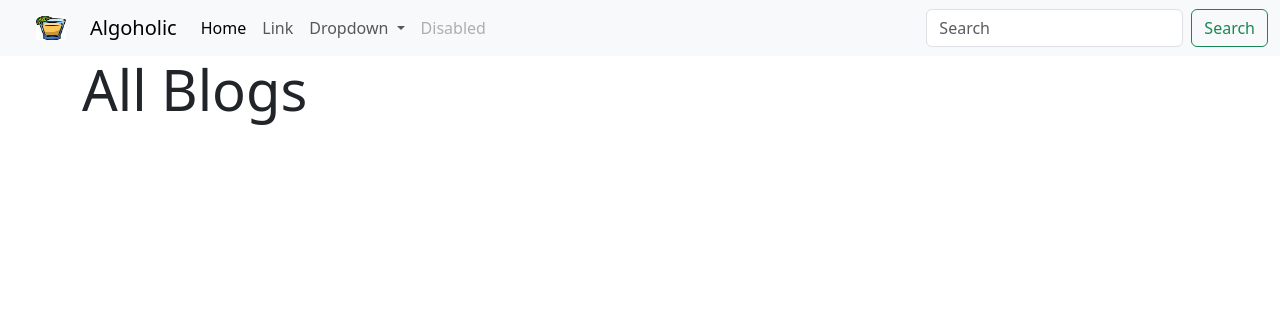
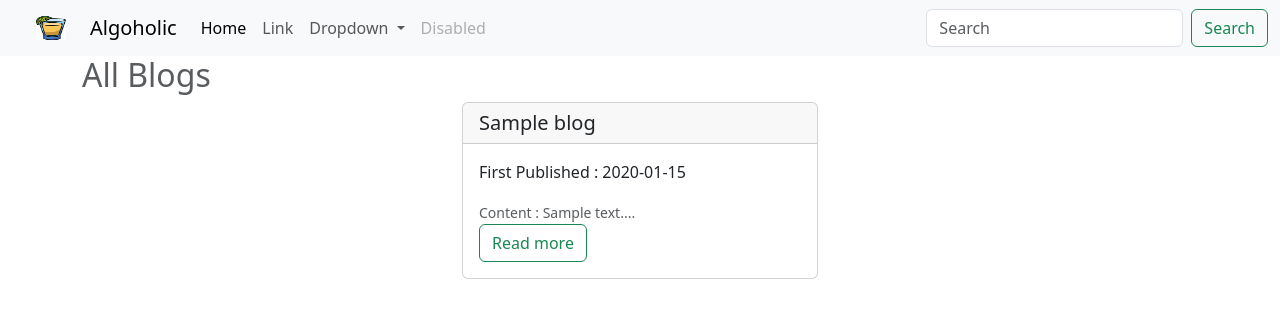
Before and after one commit to cljiahao/FastAPI_Practice, a FastAPI app: template backend/templates/blog/home.html in a window 1280 px wide. Shown: the top 318 px of the page. Run offline with FastAPI, Linux system fonts and the light colour scheme; the template is opened without the code that fills it: most values are stand-ins (such as "Sample title", 1, 10 or a date in 2020).

Commit message:
Added blog cards and read more page

```diff
--- a/backend/templates/blog/home.html
+++ b/backend/templates/blog/home.html
@@ -2,6 +2,26 @@
 <title>Algoholic</title>
 {% endblock %} {% block content %}
 <div class="container">
-  <h1 class="display-4">All Blogs</h1>
+  <h2 class="text-muted">All Blogs</h1>
+  <div class="row justify-content-center">
+
+      {% for blog in blogs %}
+      <div class="col-sm-4 mb-4">
+        <div class="card">
+          <div class="card-header">
+              <h5 class="card-text">{{ blog.title }}</h5>
+          </div>
+          <div class="card-body">
+            <p class="card-text">First Published : {{blog.created_at.strftime('%Y-%m-%d')}}</p>
+            <small class="card-text text-muted">Content : {{blog.content[:60]}}...</small>
+            <br>
+            <a href="/app/blog/{{blog.id}}" class="btn btn-outline-success">Read more</a>
+          </div>
+        </div>
+      </div>
+      {% endfor %}
+
+  </div>
 </div>
+
 {% endblock %}
```
Also changed, not shown: backend/apps/v1/route_blog.py (+18 -2 lines), backend/templates/blog/detail.html (added, +13 -0 lines).
